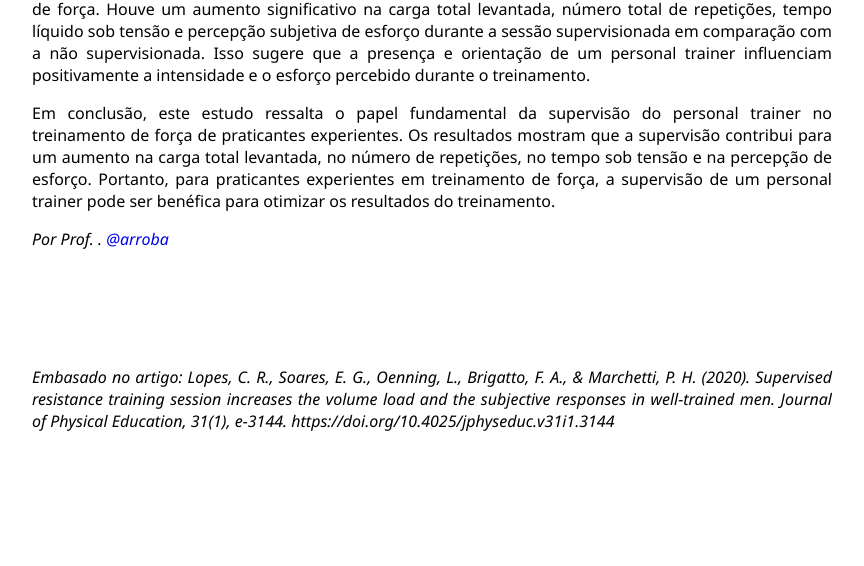
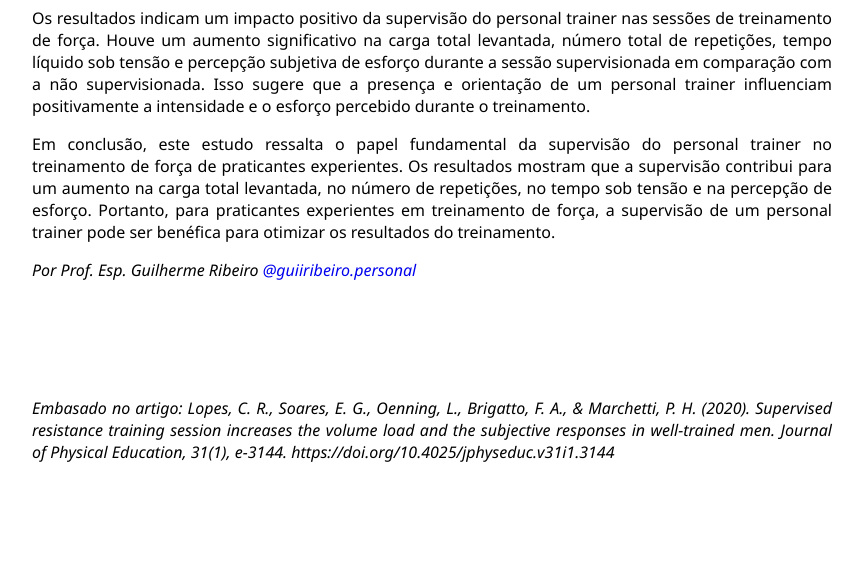
Before and after one commit to daniloluzjr/revistasonline, a plain HTML site: page paginas/saude004.html in a window 1280 px wide. Shown: the part 1327-1893 px from the top of the page, without its empty margins (208-1072 px from the left). Drawn offline with Linux system fonts and the light colour scheme; a web font is replaced by a local one.

Commit message:
Add files via upload

```diff
--- a/paginas/saude004.html
+++ b/paginas/saude004.html
@@ -41,7 +41,7 @@
 		<img class="imagemtexto" src="/images/Personal.png">
         <p class="texto">Os resultados indicam um impacto positivo da supervisão do personal trainer nas sessões de treinamento de força. Houve um aumento significativo na carga total levantada, número total de repetições, tempo líquido sob tensão e percepção subjetiva de esforço durante a sessão supervisionada em comparação com a não supervisionada. Isso sugere que a presença e orientação de um personal trainer influenciam positivamente a intensidade e o esforço percebido durante o treinamento.</p>
         <p class="texto">Em conclusão, este estudo ressalta o papel fundamental da supervisão do personal trainer no treinamento de força de praticantes experientes. Os resultados mostram que a supervisão contribui para um aumento na carga total levantada, no número de repetições, no tempo sob tensão e na percepção de esforço. Portanto, para praticantes experientes em treinamento de força, a supervisão de um personal trainer pode ser benéfica para otimizar os resultados do treinamento.</p>
-        <p class="texto-autor">Por Prof. . <a href="#">@arroba</a> </p>
+        <p class="texto-autor">Por Prof. Esp. Guilherme Ribeiro <a href="www.https://www.instagram.com/guiiribeiro.personal/">@guiiribeiro.personal</a> </p>
 
         <p class="texto-autor"><i>Embasado no artigo: Lopes, C. R., Soares, E. G., Oenning, L., Brigatto, F. A., & Marchetti, P. H. (2020). Supervised resistance training session increases the volume load and the subjective responses in well-trained men. Journal of Physical Education, 31(1), e-3144. https://doi.org/10.4025/jphyseduc.v31i1.3144</i></p>
 
```
Also changed, not shown: saude.html (+1 -1 lines), images/Personal.png, images/saude4-mini-banner.png.
